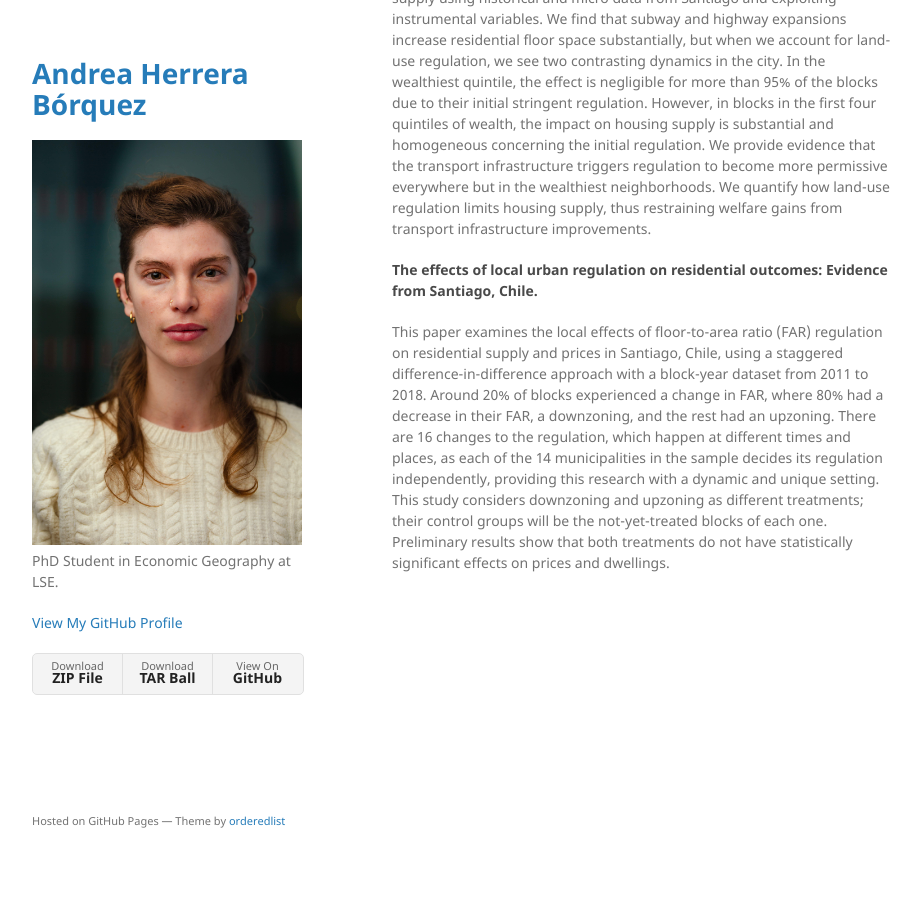
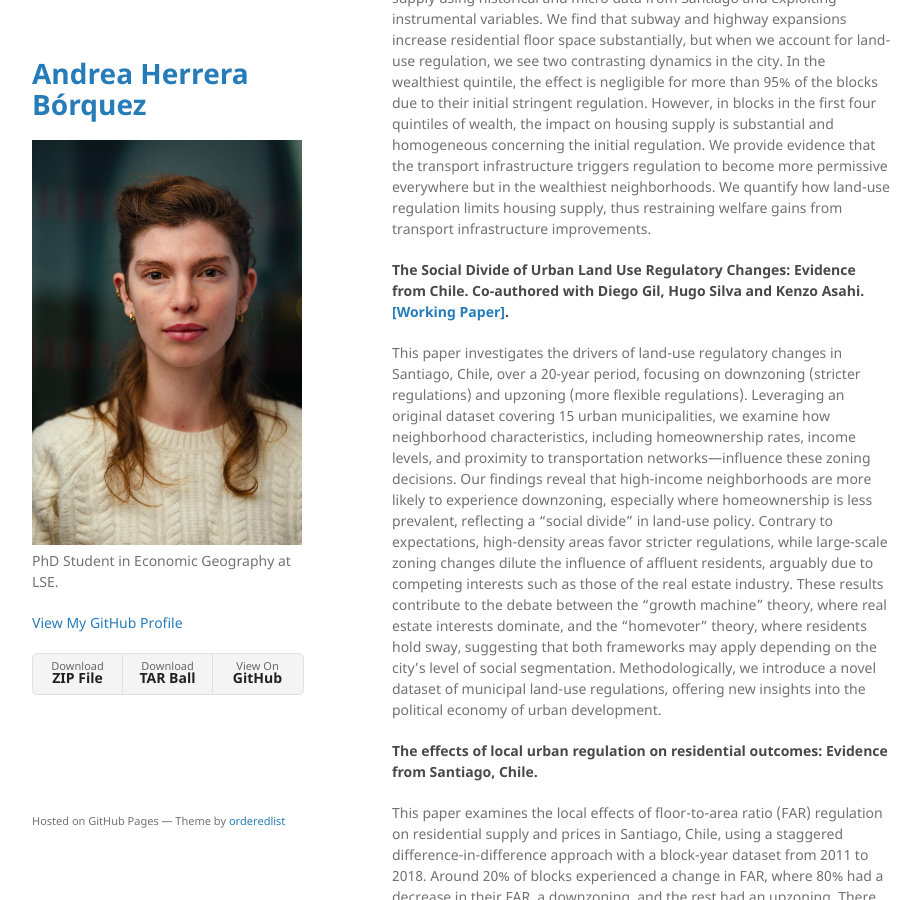
Before and after one commit to aaherrerab/aaherrerab.github.io, a Jekyll site: the page built from index.md, in a window 1280 px wide and 900 px high, scrolled down 548 px. Shown: the whole window, without its empty margins (178-1098 px from the left). Built offline with Jekyll 4.4.1, drawn with Linux system fonts in a browser that asks for light colours; our own code applies the rules of GitHub Pages for plain Markdown files.

Commit message:
Update index.md

```diff
--- a/index.md
+++ b/index.md
@@ -16,6 +16,10 @@ Hi, I'm Andrea Herrera, an Economic Geography PhD candidate specializing in Urba
 
 We study the impact of new transportation infrastructure on housing supply using historical and micro data from Santiago and exploiting instrumental variables. We find that subway and highway expansions increase residential floor space substantially, but when we account for land-use regulation, we see two contrasting dynamics in the city. In the wealthiest quintile, the effect is negligible for more than 95% of the blocks due to their initial stringent regulation. However, in blocks in the first four quintiles of wealth, the impact on housing supply is substantial and homogeneous concerning the initial regulation. We provide evidence that the transport infrastructure triggers regulation to become more permissive everywhere but in the wealthiest neighborhoods. We quantify how land-use regulation limits housing supply, thus restraining welfare gains from transport infrastructure improvements.
 
+#### The Social Divide of Urban Land Use Regulatory Changes: Evidence from Chile. Co-authored with Diego Gil, Hugo Silva and Kenzo Asahi. <a href="/assets/pdf/Asahi, Herrera, Silva (2024).pdf" class="custom-link">[Working Paper]</a>.
+
+This paper investigates the drivers of land-use regulatory changes in Santiago, Chile, over a 20-year period, focusing on downzoning (stricter regulations) and upzoning (more flexible regulations). Leveraging an original dataset covering 15 urban municipalities, we examine how neighborhood characteristics, including homeownership rates, income levels, and proximity to transportation networks—influence these zoning decisions. Our findings reveal that high-income neighborhoods are more likely to experience downzoning, especially where homeownership is less prevalent, reflecting a “social divide” in land-use policy. Contrary to expectations, high-density areas favor stricter regulations, while large-scale zoning changes dilute the influence of affluent residents, arguably due to competing interests such as those of the real estate industry. These results contribute to the debate between the “growth machine” theory, where real estate interests dominate, and the “homevoter” theory, where residents hold sway, suggesting that both frameworks may apply depending on the city’s level of social segmentation. Methodologically, we introduce a novel dataset of municipal land-use regulations, offering new insights into the political economy of urban development.
+
 #### The effects of local urban regulation on residential outcomes: Evidence from Santiago, Chile.
 
 This paper examines the local effects of floor-to-area ratio (FAR) regulation on residential supply and prices in Santiago, Chile, using a staggered difference-in-difference approach with a block-year dataset from 2011 to 2018. Around 20% of blocks experienced a change in FAR, where 80% had a decrease in their FAR, a downzoning, and the rest had an upzoning. There are 16 changes to the regulation, which happen at different times and places, as each of the 14 municipalities in the sample decides its regulation independently, providing this research with a dynamic and unique setting. This study considers downzoning and upzoning as different treatments; their control groups will be the not-yet-treated blocks of each one. Preliminary results show that both treatments do not have statistically significant effects on prices and dwellings.
```
